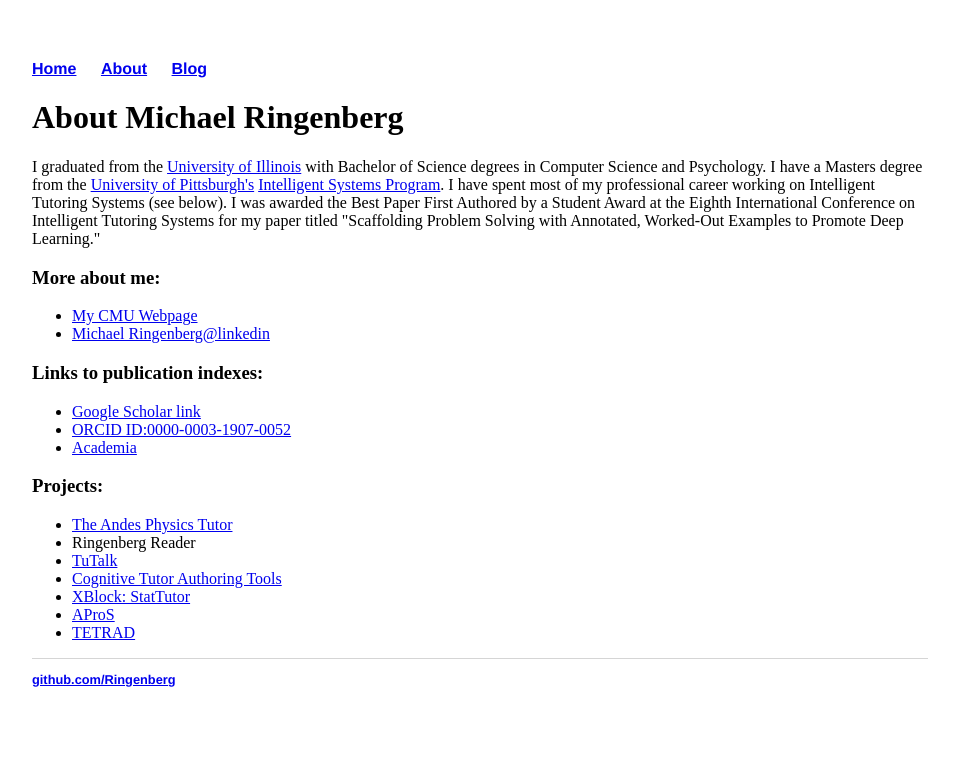
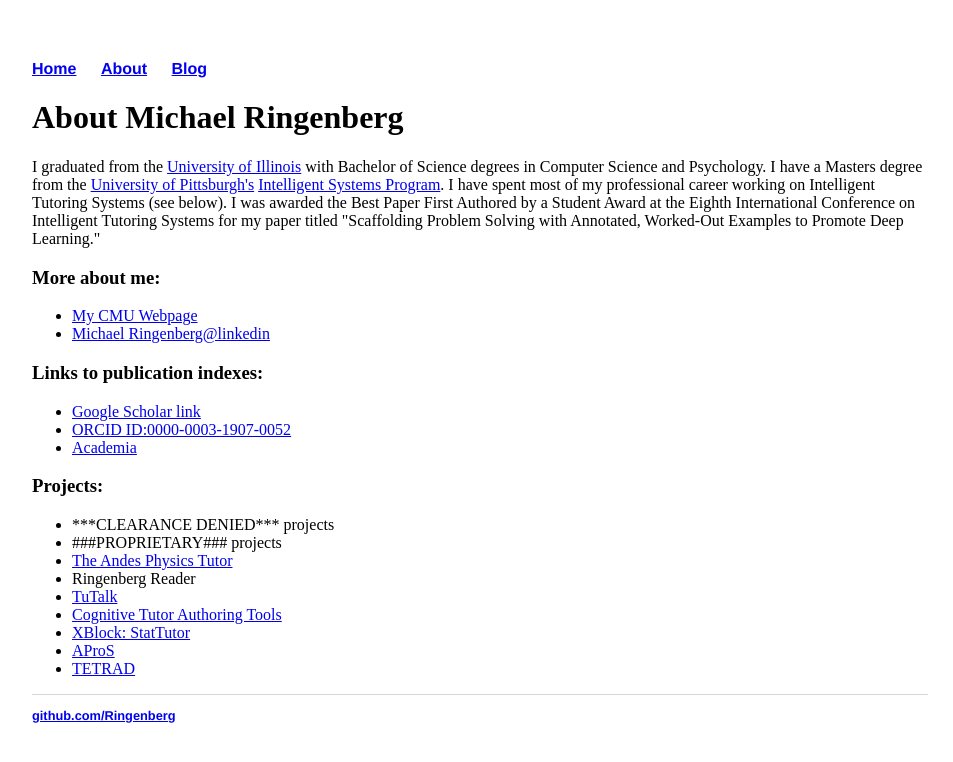
Before and after one commit to Ringenberg/Ringenberg.github.io, a Jekyll site: the page built from about/index.html, in a window 1280 px wide. Shown: the top 762 px of the page, without its empty margins (160-1113 px from the left). Built offline with Jekyll 4.4.1, drawn with Linux system fonts in a browser that asks for light colours.

Commit message:
Added more projects.

```diff
--- a/about/index.html
+++ b/about/index.html
@@ -32,6 +32,8 @@
 
 <h3>Projects:</h3>
 <ul>
+  <li>***CLEARANCE DENIED*** projects</li>
+  <li>###PROPRIETARY### projects</li>
   <li><a href="http://www.andestutor.org/">The Andes Physics Tutor</a></li>
   <li>Ringenberg Reader</li>
   <li><a href="https://sites.google.com/site/tutalksite/">TuTalk</a></li>
```
